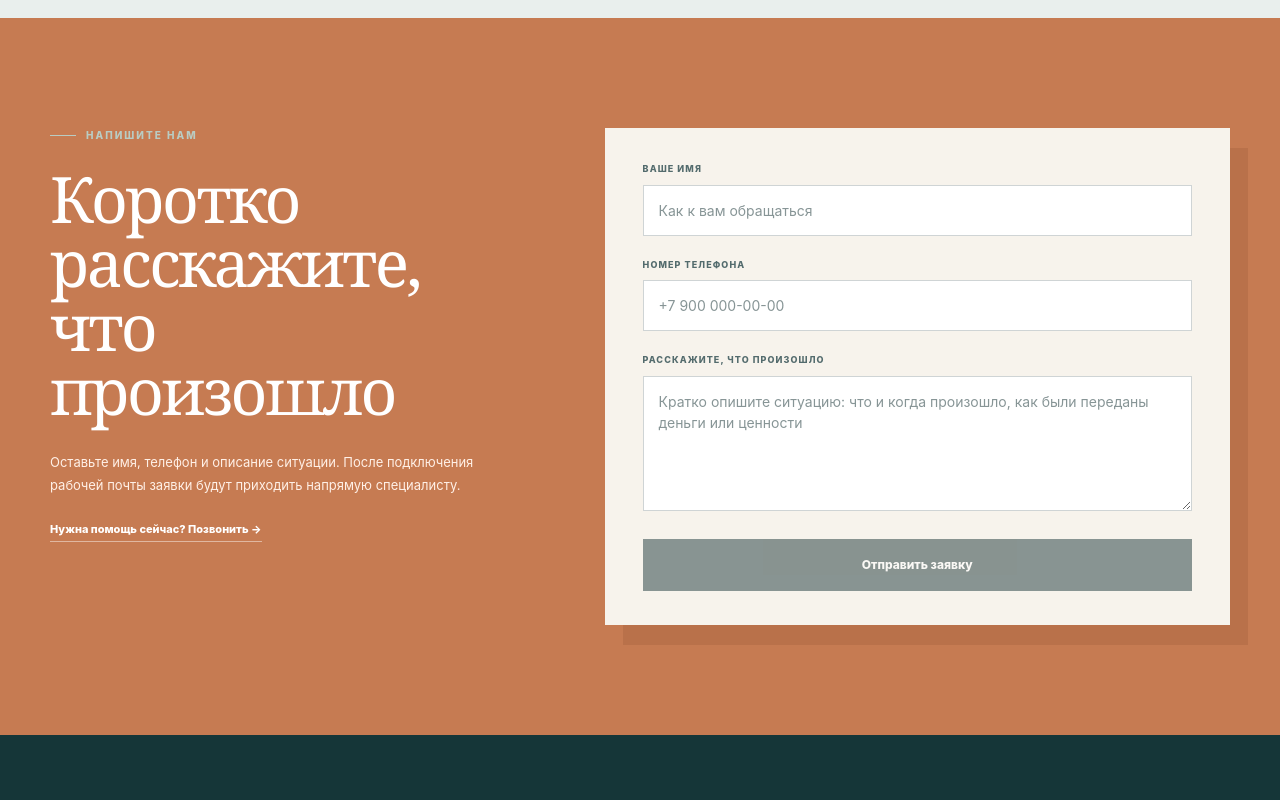
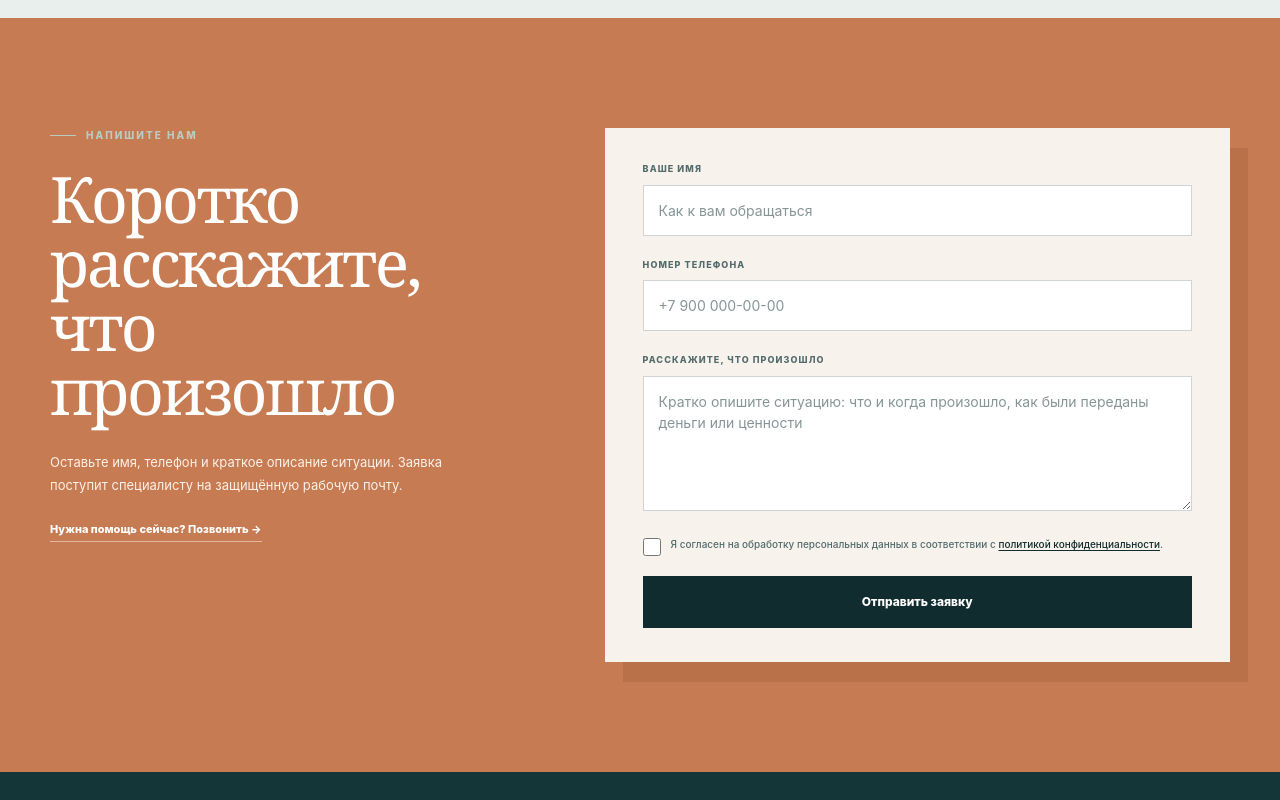
Before and after one commit to kurttti/pravonaroda_website, a React (Vite) app: page / in a window 1280 px wide. Shown: the part 2220-3020 px from the top of the page. Built offline with nearby package versions, Linux system fonts and the light colour scheme.

Commit message:
Enable SMTP contact request form

```diff
--- a/app/contact-form.tsx
+++ b/app/contact-form.tsx
@@ -1,21 +1,79 @@
 "use client";
 
+import { FormEvent, useState } from "react";
+
+type FormStatus = "idle" | "submitting" | "success" | "error";
+
+type ApiResponse = {
+  ok?: boolean;
+  message?: string;
+};
+
 export default function ContactForm() {
+  const [status, setStatus] = useState<FormStatus>("idle");
+  const [statusMessage, setStatusMessage] = useState("");
+
+  async function handleSubmit(event: FormEvent<HTMLFormElement>) {
+    event.preventDefault();
+
+    const form = event.currentTarget;
+    setStatus("submitting");
+    setStatusMessage("");
+
+    try {
+      const response = await fetch(form.action, {
+        method: "POST",
+        headers: { Accept: "application/json" },
+        body: new FormData(form),
+      });
+      const payload = (await response.json().catch(() => ({}))) as ApiResponse;
+
+      if (!response.ok || !payload.ok) {
+        throw new Error(payload.message || "Не удалось отправить заявку.");
+      }
+
+      form.reset();
+      setStatus("success");
+      setStatusMessage(payload.message || "Заявка отправлена. Мы свяжемся с вами в ближайшее рабочее время.");
+    } catch (error) {
+      setStatus("error");
+      setStatusMessage(error instanceof Error ? error.message : "Не удалось отправить заявку.");
+    }
+  }
+
   return (
-    <form className="contact-form">
+    <form className="contact-form" action="/api/send-request.php" method="post" onSubmit={handleSubmit}>
+      <label className="form-honeypot" aria-hidden="true">
+        <span>Ваш сайт</span>
+        <input type="text" name="website" tabIndex={-1} autoComplete="off" />
+      </label>
       <label>
         <span>Ваше имя</span>
-        <input type="text" name="name" autoComplete="name" placeholder="Как к вам обращаться" required />
+        <input type="text" name="name" autoComplete="name" minLength={2} maxLength={80} placeholder="Как к вам обращаться" required />
       </label>
       <label>
         <span>Номер телефона</span>
-        <input type="tel" name="phone" autoComplete="tel" inputMode="tel" placeholder="+7 900 000-00-00" required />
+        <input type="tel" name="phone" autoComplete="tel" inputMode="tel" maxLength={40} placeholder="+7 900 000-00-00" required />
       </label>
       <label>
         <span>Расскажите, что произошло</span>
-        <textarea name="message" rows={5} placeholder="Кратко опишите ситуацию: что и когда произошло, как были переданы деньги или ценности" required />
+        <textarea name="message" rows={5} minLength={10} maxLength={4000} placeholder="Кратко опишите ситуацию: что и когда произошло, как были переданы деньги или ценности" required />
       </label>
-      <button type="submit" disabled aria-disabled="true">Отправить заявку</button>
+      <label className="form-consent">
+        <input type="checkbox" name="consent" value="1" required />
+        <span>
+          Я согласен на обработку персональных данных в соответствии с{" "}
+          <a href="/politika-konfidencialnosti/" target="_blank" rel="noreferrer">политикой конфиденциальности</a>.
+        </span>
+      </label>
+      <button type="submit" disabled={status === "submitting"} aria-disabled={status === "submitting"}>
+        {status === "submitting" ? "Отправляем…" : "Отправить заявку"}
+      </button>
+      {status !== "idle" && status !== "submitting" ? (
+        <p className={`form-status form-status-${status}`} role="status" aria-live="polite">
+          {statusMessage}{status === "error" ? <> Позвоните нам: <a href="tel:+79175844040">+7 (917) 584-40-40</a>.</> : null}
+        </p>
+      ) : null}
     </form>
   );
 }
--- a/app/globals.css
+++ b/app/globals.css
@@ -206,9 +206,18 @@ h1 em { font-weight: 400; color: #e2ae8e; }
 .contact-form label > span { display: block; margin-bottom: 9px; color: #536b6d; font-size: 9px; font-weight: 800; letter-spacing: .12em; text-transform: uppercase; }
 .contact-form input, .contact-form textarea { width: 100%; border: 1px solid rgba(16,44,46,.2); border-radius: 0; background: white; color: var(--ink); padding: 14px 15px; font: inherit; font-size: 14px; outline: none; resize: vertical; }
 .contact-form input:focus, .contact-form textarea:focus { border-color: var(--accent-dark); box-shadow: 0 0 0 3px rgba(167,95,61,.1); }
-.contact-form button { width: 100%; min-height: 52px; border: 0; background: var(--ink); color: white; font-size: 12px; font-weight: 800; }
+.contact-form button { width: 100%; min-height: 52px; border: 0; background: var(--ink); color: white; cursor: pointer; font-size: 12px; font-weight: 800; transition: background-color .2s ease, opacity .2s ease; }
+.contact-form button:hover:not(:disabled) { background: #1f494b; }
 .contact-form button:disabled { cursor: not-allowed; opacity: .48; }
 .form-status { margin: 13px 0 0; color: #66797b; font-size: 10px; line-height: 1.55; }
+.form-status-success { color: #276347; }
+.form-status-error { color: #9b3a2f; }
+.form-status a { color: inherit; font-weight: 800; text-decoration: underline; text-underline-offset: 2px; }
+.contact-form .form-honeypot { position: absolute; left: -10000px; width: 1px; height: 1px; overflow: hidden; }
+.contact-form .form-consent { display: grid; grid-template-columns: 18px 1fr; gap: 10px; align-items: start; margin: -2px 0 20px; color: #536b6d; cursor: pointer; }
+.contact-form .form-consent input { width: 18px; height: 18px; margin: 1px 0 0; padding: 0; accent-color: var(--ink); }
+.contact-form .form-consent > span { margin: 0; font-size: 10px; font-weight: 500; line-height: 1.55; letter-spacing: 0; text-transform: none; }
+.form-consent a { color: var(--ink); text-decoration: underline; text-underline-offset: 2px; }
 
 .legal-page { padding: 95px 0 120px; background: var(--paper); }
 .legal-page-grid { display: grid; grid-template-columns: .72fr 1.28fr; gap: 110px; align-items: start; }
--- a/app/page.tsx
+++ b/app/page.tsx
@@ -116,7 +116,7 @@ export default function Home() {
           <div className="request-copy">
             <div className="eyebrow"><span /> Напишите нам</div>
             <h2>Коротко расскажите,<br />что произошло</h2>
-            <p>Оставьте имя, телефон и описание ситуации. После подключения рабочей почты заявки будут приходить напрямую специалисту.</p>
+            <p>Оставьте имя, телефон и краткое описание ситуации. Заявка поступит специалисту на защищённую рабочую почту.</p>
             <a href={`tel:${phone}`}>Нужна помощь сейчас? Позвонить →</a>
           </div>
           <ContactForm />
```
Also changed, not shown: 1 other file (tests, documents, lock files or other folders).
